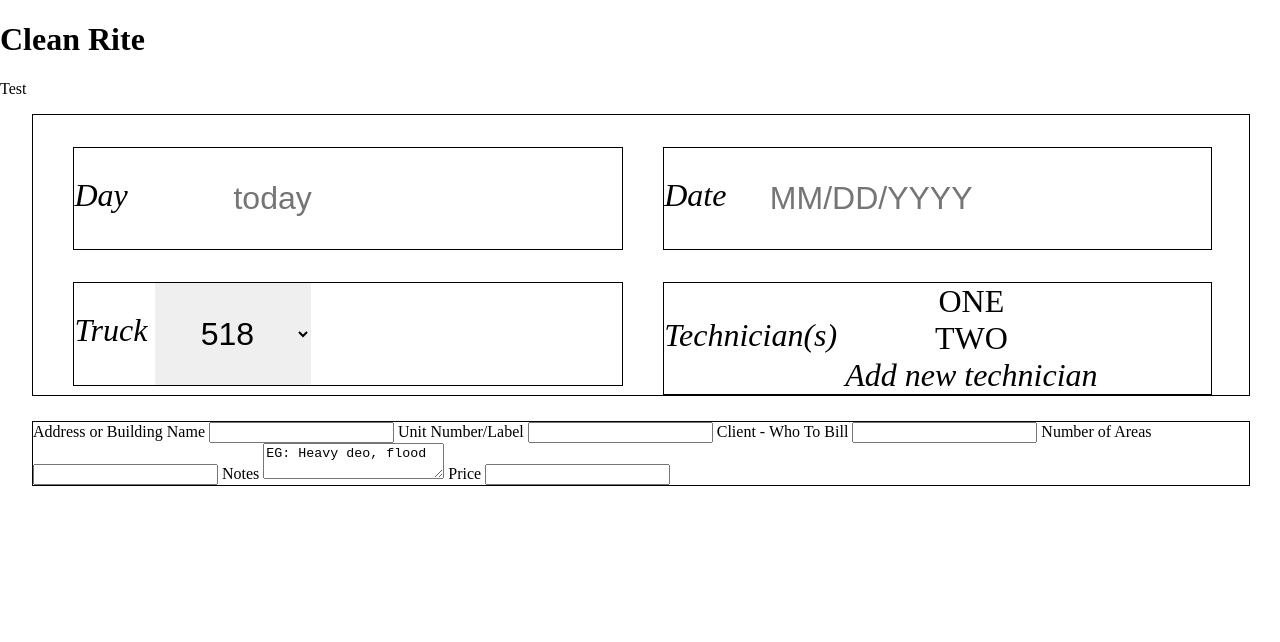
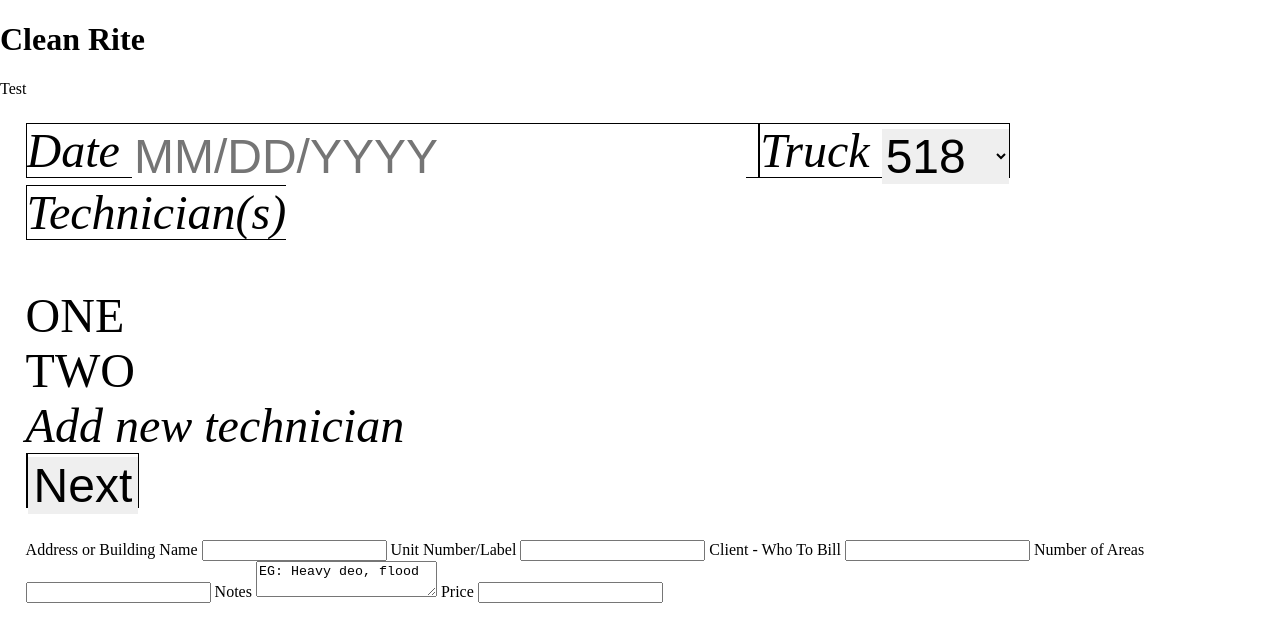
Before and after one commit to jyoko/jyoko.github.io, a plain HTML site: page worksheet.html in a window 1280 px wide. Drawn offline with Linux system fonts and the light colour scheme.

Commit message:
compatability issue?

```diff
--- a/worksheet.html
+++ b/worksheet.html
@@ -14,8 +14,8 @@
 <link rel="stylesheet" href="./style/appizer.css">
 <link rel="stylesheet" media="(orientation: portrait)" href="./style/portrait.css">
 <link rel="stylesheet" media="(orientation: landscape)" href="./style/landscape.css">
-<link rel="stylesheet" media="(max-width: 900px)" href="./style/maxwidth.css">
-<link rel="stylesheet" media="(min-width: 900px)" href="./style/minwidth.css">
+<link rel="stylesheet" media="screen and (max-width: 900px)" href="./style/maxwidth.css">
+<link rel="stylesheet" media="screen (min-width: 900px)" href="./style/minwidth.css">
 <script src="./js/appizer/appizer.js"></script>
 
 </head>
```
